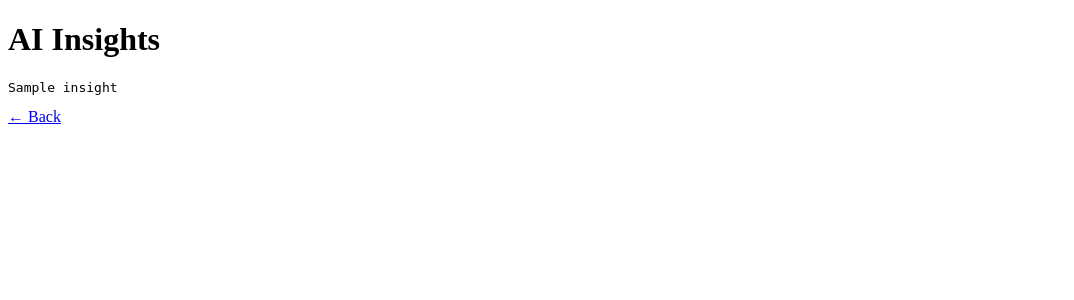
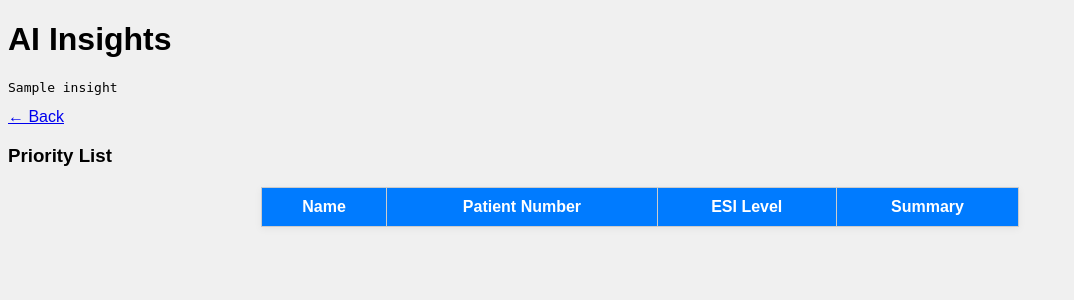
Before and after one commit to Matteo-Di-Rienzo/TerraHacks-TriageAI, a Flask app: template templates/output.html in a window 1280 px wide. Shown: the top 300 px of the page, without its empty margins (0-1074 px from the left). Run offline with Flask 3, Linux system fonts and the light colour scheme; the template is opened without the code that fills it: most values are stand-ins (such as "Sample title", 1, 10 or a date in 2020); lists and menus that the app fills with data are empty.

Commit message:
changed css for vellum output

```diff
--- a/static/style.css
+++ b/static/style.css
@@ -33,3 +33,23 @@ button {
 button:hover {
   background: #0056b3;
 }
+
+.priority-table {
+  width: 60%;
+  margin: 20px auto;
+  border-collapse: collapse;
+  background: #fff;
+  box-shadow: 0 2px 8px rgba(0,0,0,0.05);
+}
+.priority-table th, .priority-table td {
+  border: 1px solid #ccc;
+  padding: 10px;
+  text-align: center;
+}
+.priority-table th {
+  background: #007bff;
+  color: #fff;
+}
+.priority-table tr:nth-child(even) {
+  background: #f9f9f9;
+}
--- a/templates/output.html
+++ b/templates/output.html
@@ -3,11 +3,41 @@
 <head>
   <meta charset="utf-8" />
   <title>AI Insights</title>
+  <link rel="stylesheet" href="{{ url_for('static', filename='style.css') }}">
 </head>
 <body>
   <h1>AI Insights</h1>
   <pre style="white-space: pre-wrap;">{{ insight }}</pre>
   <a href="/">← Back</a>
+
+  <h3>Priority List</h3>
+  <table class="priority-table">
+    <thead>
+      <tr>
+        <th>Name</th>
+        <th>Patient Number</th>
+        <th>ESI Level</th>
+        <th> Summary</th>
+      </tr>
+    </thead>
+    <tbody>
+      {% if insight %}
+        {% set lines = insight[0].value.split('\n') %}
+        {% for line in lines %}
+          {% if '|' in line and 'Name' not in line and '---' not in line %}
+            {% set cols = line.split('|') %}
+            {% if cols|length > 3 %}
+              <tr>
+                <td>{{ cols[1].strip() }}</td>
+                <td>{{ cols[2].strip() }}</td>
+                <td>{{ cols[3].strip() }}</td>
+              </tr>
+            {% endif %}
+          {% endif %}
+        {% endfor %}
+      {% endif %}
+    </tbody>
+  </table>
   <script src="{{ url_for('static', filename='script.js') }}"></script>
 </body>
 </html>
```
